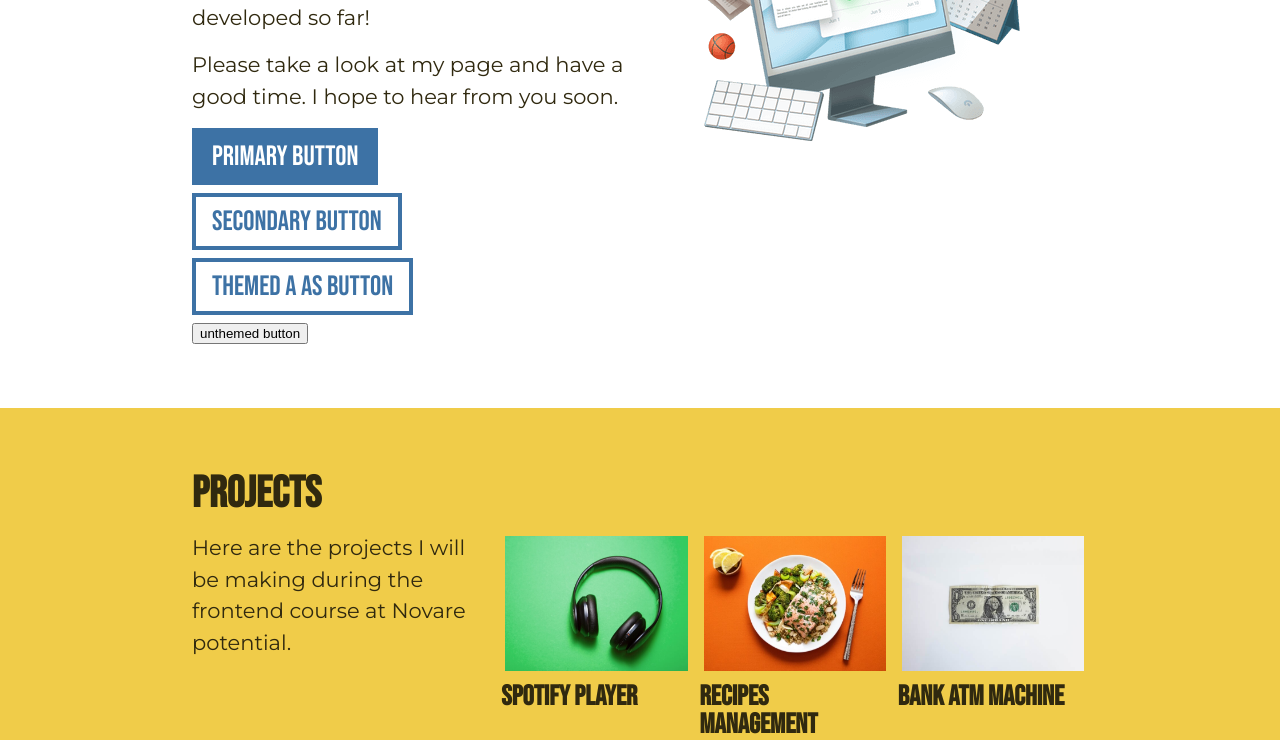
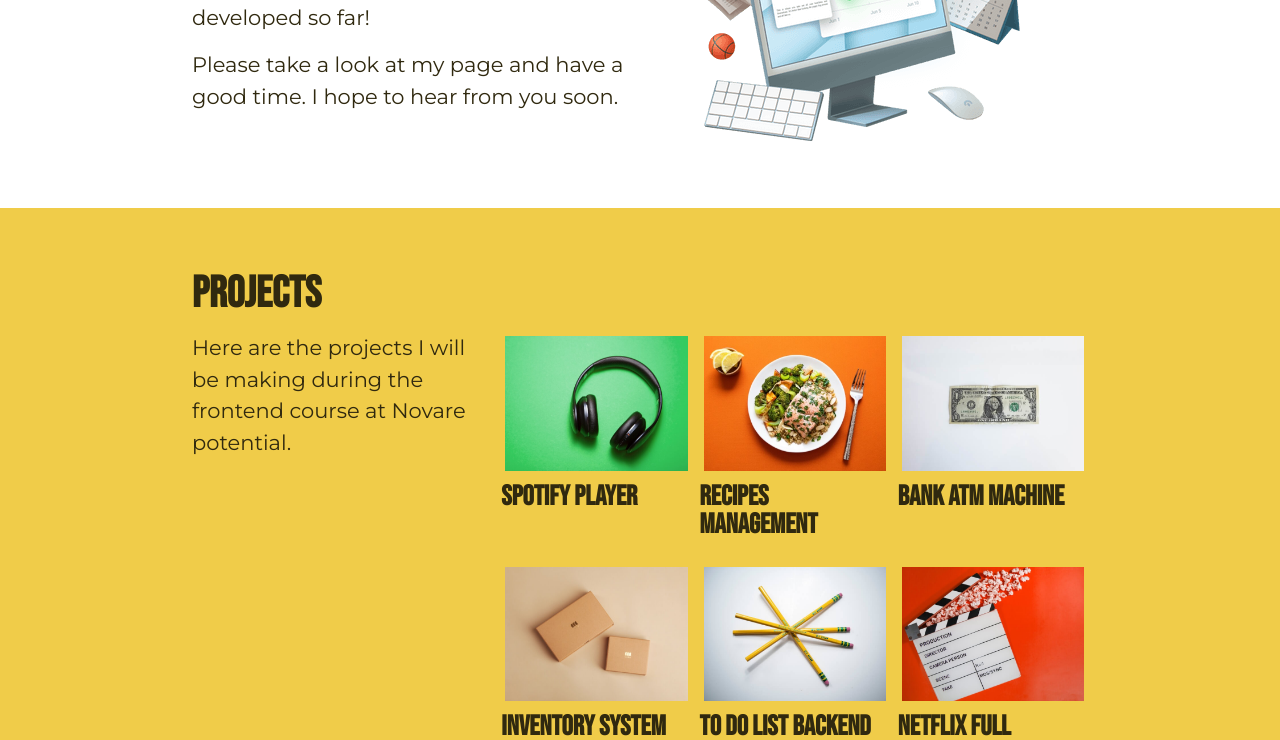
Before and after one commit to elalienx/backend-portofolio, a React (Create React App) app: page / in a window 1280 px wide. Shown: the part 880-1620 px from the top of the page. Built offline with nearby package versions, Linux system fonts and the light colour scheme.

Commit message:
small css refactor

```diff
--- a/src/sections/About.jsx
+++ b/src/sections/About.jsx
@@ -15,16 +15,6 @@ export default function About() {
               Please take a look at my page and have a good time. I hope to hear
               from you soon.
             </p>
-            {/* Button test */}
-            <button className="primary">primary button</button>
-            <br />
-            <button>secondary button</button>
-            <br />
-            <a href="#" className="button">
-              themed a as button
-            </a>
-            <br />
-            <button className="reset-button">unthemed button</button>
           </div>
           <img src="images/about.png" alt="A blue computer with decoration" />
         </div>
--- a/src/styles/components/button.css
+++ b/src/styles/components/button.css
@@ -24,19 +24,10 @@ button.primary,
   color: var(--color-text-light);
 }
 
-/* This is a reset so other webpage elements can show the default button style if needed */
-.reset-button {
-  all: revert;
-}
-
 /* Desktop */
 @media (min-width: 750px) {
   button,
   .button {
     font-size: 28px;
   }
-
-  .reset-button {
-    font-size: revert;
-  }
 }
--- a/src/styles/components/item-contact.css
+++ b/src/styles/components/item-contact.css
@@ -6,8 +6,10 @@
 }
 
 .item-contact .icon {
-  width: 16px;
-  height: 16px;
+  --size: 16px;
+
+  width: var(--size);
+  height: var(--size);
   padding: var(--space-small);
   background-color: var(--color-primary);
   color: var(--color-secondary);
--- a/src/styles/sections/projects.css
+++ b/src/styles/sections/projects.css
@@ -6,7 +6,6 @@
   display: grid;
   grid-template-columns: repeat(2, 1fr);
   gap: var(--space-small);
-  align-items: flex-start;
 }
 
 /* Tablet */
```
